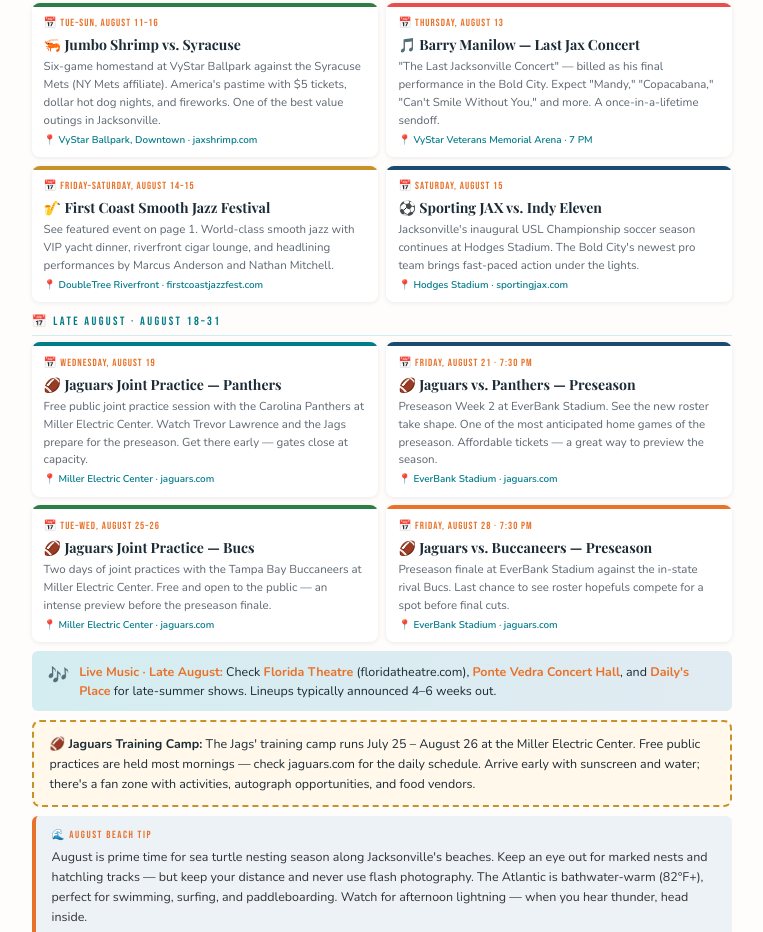
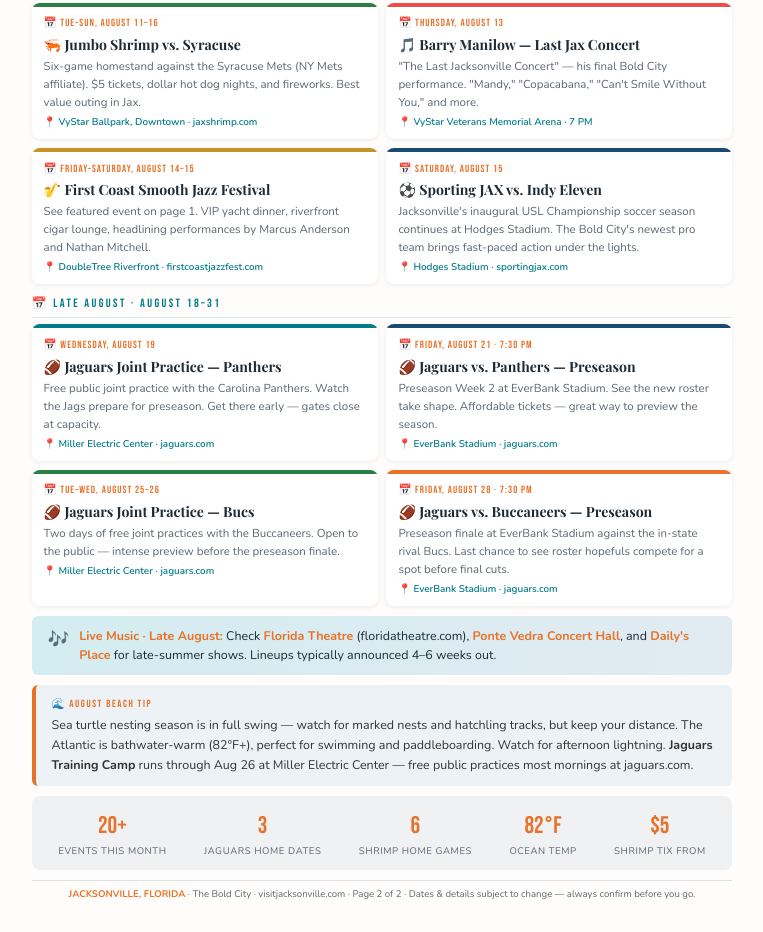
Before and after one commit to aalabiso/jaxguide, a website: page print-sources/august-events.html in a window 1280 px wide. Shown: the part 1180-2112 px from the top of the page, without its empty margins (26-789 px from the left). Drawn offline with nearby package versions, Linux system fonts and the light colour scheme; a web font is replaced by a local one.

Commit message:
Fix August events page 2 overflow — trim content to fit within page height

```diff
--- a/print-sources/august-events.html
+++ b/print-sources/august-events.html
@@ -327,21 +327,21 @@
     <div class="event-card"><div class="event-card-bar" style="background:var(--green);"></div><div class="event-card-body">
       <div class="event-card-date">📅 Tue–Sun, August 11–16</div>
       <div class="event-card-name">🦐 Jumbo Shrimp vs. Syracuse</div>
-      <div class="event-card-desc">Six-game homestand at VyStar Ballpark against the Syracuse Mets (NY Mets affiliate). America's pastime with $5 tickets, dollar hot dog nights, and fireworks. One of the best value outings in Jacksonville.</div>
+      <div class="event-card-desc">Six-game homestand against the Syracuse Mets (NY Mets affiliate). $5 tickets, dollar hot dog nights, and fireworks. Best value outing in Jax.</div>
       <div class="event-card-detail">📍 VyStar Ballpark, Downtown · jaxshrimp.com</div>
     </div></div>
 
     <div class="event-card"><div class="event-card-bar" style="background:var(--coral);"></div><div class="event-card-body">
       <div class="event-card-date">📅 Thursday, August 13</div>
       <div class="event-card-name">🎵 Barry Manilow — Last Jax Concert</div>
-      <div class="event-card-desc">"The Last Jacksonville Concert" — billed as his final performance in the Bold City. Expect "Mandy," "Copacabana," "Can't Smile Without You," and more. A once-in-a-lifetime sendoff.</div>
+      <div class="event-card-desc">"The Last Jacksonville Concert" — his final Bold City performance. "Mandy," "Copacabana," "Can't Smile Without You," and more.</div>
       <div class="event-card-detail">📍 VyStar Veterans Memorial Arena · 7 PM</div>
     </div></div>
 
     <div class="event-card"><div class="event-card-bar" style="background:var(--gold);"></div><div class="event-card-body">
       <div class="event-card-date">📅 Friday–Saturday, August 14–15</div>
       <div class="event-card-name">🎷 First Coast Smooth Jazz Festival</div>
-      <div class="event-card-desc">See featured event on page 1. World-class smooth jazz with VIP yacht dinner, riverfront cigar lounge, and headlining performances by Marcus Anderson and Nathan Mitchell.</div>
+      <div class="event-card-desc">See featured event on page 1. VIP yacht dinner, riverfront cigar lounge, headlining performances by Marcus Anderson and Nathan Mitchell.</div>
       <div class="event-card-detail">📍 DoubleTree Riverfront · firstcoastjazzfest.com</div>
     </div></div>
 
@@ -360,21 +360,21 @@
     <div class="event-card"><div class="event-card-bar" style="background:var(--teal);"></div><div class="event-card-body">
       <div class="event-card-date">📅 Wednesday, August 19</div>
       <div class="event-card-name">🏈 Jaguars Joint Practice — Panthers</div>
-      <div class="event-card-desc">Free public joint practice session with the Carolina Panthers at Miller Electric Center. Watch Trevor Lawrence and the Jags prepare for the preseason. Get there early — gates close at capacity.</div>
+      <div class="event-card-desc">Free public joint practice with the Carolina Panthers. Watch the Jags prepare for preseason. Get there early — gates close at capacity.</div>
       <div class="event-card-detail">📍 Miller Electric Center · jaguars.com</div>
     </div></div>
 
     <div class="event-card"><div class="event-card-bar" style="background:var(--ocean);"></div><div class="event-card-body">
       <div class="event-card-date">📅 Friday, August 21 · 7:30 PM</div>
       <div class="event-card-name">🏈 Jaguars vs. Panthers — Preseason</div>
-      <div class="event-card-desc">Preseason Week 2 at EverBank Stadium. See the new roster take shape. One of the most anticipated home games of the preseason. Affordable tickets — a great way to preview the season.</div>
+      <div class="event-card-desc">Preseason Week 2 at EverBank Stadium. See the new roster take shape. Affordable tickets — great way to preview the season.</div>
       <div class="event-card-detail">📍 EverBank Stadium · jaguars.com</div>
     </div></div>
 
     <div class="event-card"><div class="event-card-bar" style="background:var(--green);"></div><div class="event-card-body">
       <div class="event-card-date">📅 Tue–Wed, August 25–26</div>
       <div class="event-card-name">🏈 Jaguars Joint Practice — Bucs</div>
-      <div class="event-card-desc">Two days of joint practices with the Tampa Bay Buccaneers at Miller Electric Center. Free and open to the public — an intense preview before the preseason finale.</div>
+      <div class="event-card-desc">Two days of free joint practices with the Buccaneers. Open to the public — intense preview before the preseason finale.</div>
       <div class="event-card-detail">📍 Miller Electric Center · jaguars.com</div>
     </div></div>
 
@@ -392,14 +392,9 @@
     <p><strong>Live Music · Late August:</strong> Check <strong>Florida Theatre</strong> (floridatheatre.com), <strong>Ponte Vedra Concert Hall</strong>, and <strong>Daily's Place</strong> for late-summer shows. Lineups typically announced 4–6 weeks out.</p>
   </div>
 
-  <!-- TRIVIA BOX -->
-  <div class="trivia-box">
-    <p>🏈 <strong>Jaguars Training Camp:</strong> The Jags' training camp runs July 25 – August 26 at the Miller Electric Center. Free public practices are held most mornings — check jaguars.com for the daily schedule. Arrive early with sunscreen and water; there's a fan zone with activities, autograph opportunities, and food vendors.</p>
-  </div>
-
   <div class="fun-fact">
     <div class="fun-fact-label">🌊 August Beach Tip</div>
-    <p>August is prime time for sea turtle nesting season along Jacksonville's beaches. Keep an eye out for marked nests and hatchling tracks — but keep your distance and never use flash photography. The Atlantic is bathwater-warm (82°F+), perfect for swimming, surfing, and paddleboarding. Watch for afternoon lightning — when you hear thunder, head inside.</p>
+    <p>Sea turtle nesting season is in full swing — watch for marked nests and hatchling tracks, but keep your distance. The Atlantic is bathwater-warm (82°F+), perfect for swimming and paddleboarding. Watch for afternoon lightning. <strong>Jaguars Training Camp</strong> runs through Aug 26 at Miller Electric Center — free public practices most mornings at jaguars.com.</p>
   </div>
 
   <div class="stats-bar">
```
Also changed, not shown: 1 other file.
